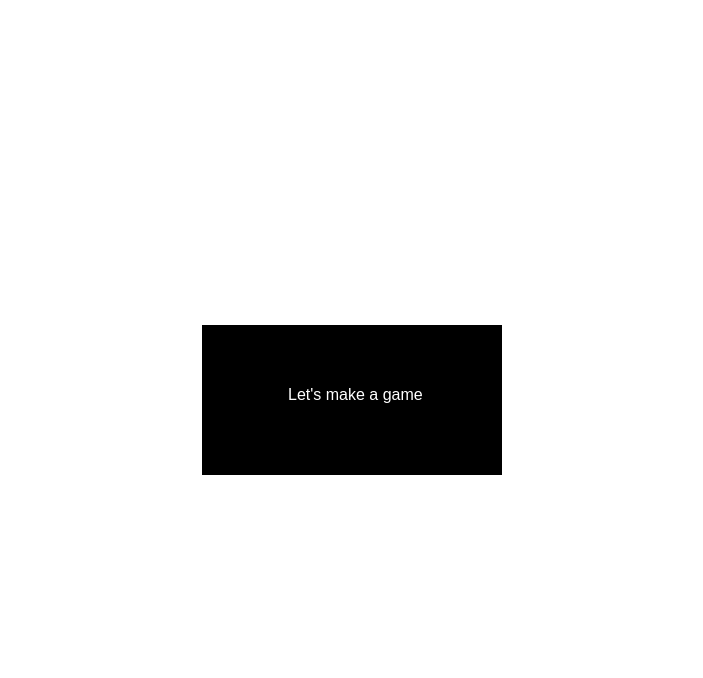
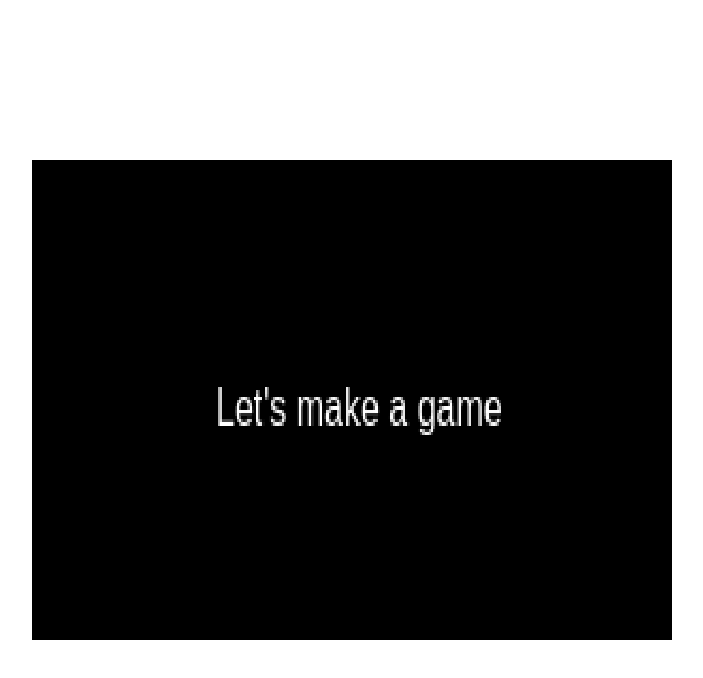
Before and after one commit to sidequestdev/game-starter-template, a website built with Vite: page index.html in a window 1280 px wide. Shown: the whole page, without its empty margins (288-991 px from the left). Built offline with nearby package versions, Linux system fonts and the light colour scheme.

Commit message:
bump canvas for some font

```diff
--- a/src/main.ts
+++ b/src/main.ts
@@ -2,6 +2,9 @@ const canvas = document.querySelector<HTMLCanvasElement>("canvas");
 if (canvas === null) {
   throw new Error("Could not find canvas element");
 }
+
+canvas.style.width = "640px";
+canvas.style.height = "480px";
 
 const context = canvas.getContext("2d");
 
@@ -9,6 +12,12 @@ if (context === null) {
   throw new Error("Could not obtain 2d context");
 }
 
+context.imageSmoothingEnabled = false;
+
 context.fillStyle = "white";
 context.font = "16px sans-serif";
-context.fillText("Let's make a game", canvas.width / 2 - 64, canvas.height / 2);
+context.fillText(
+  "Let's make a game",
+  canvas.width / 2 - 64,
+  canvas.height / 2 + 8,
+);
--- a/style.css
+++ b/style.css
@@ -13,6 +13,7 @@
 }
 
 canvas {
+  image-rendering: pixelated;
   background: #000000;
   margin: auto;
   padding: 0;
```
